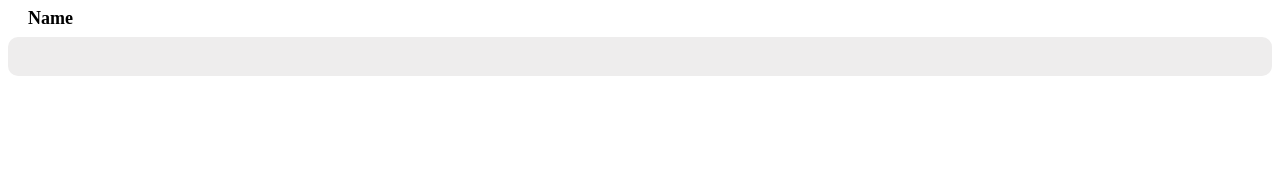
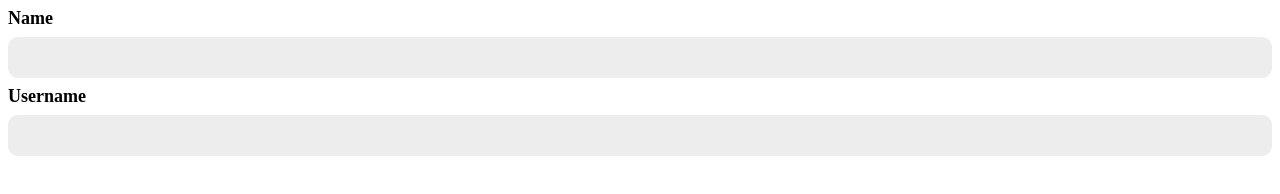
Before and after one commit to averdin2/Web_Dev_Practice, a plain HTML site: page Frontend/index.html in a window 1280 px wide. Drawn offline with Linux system fonts and the light colour scheme; files that its build step writes are made by us from their sources.

Commit message:
Added styles for form box shadow and hover effects

```diff
--- a/Frontend/index.html
+++ b/Frontend/index.html
@@ -13,8 +13,8 @@
       <label for="name">Name</label><br />
       <input type="text" id="name" name="name" /><br />
 
-      <!-- <label for="username">Username</label><br />
-      <input type="text" id="username" name="username" /><br /> -->
+      <label for="username">Username</label><br />
+      <input type="text" id="username" name="username" /><br />
     </form>
   </body>
 </html>
--- a/form.css
+++ b/form.css
@@ -1,17 +1,16 @@
 label {
   font-size: large;
   font-weight: bold;
-  margin: 12px 20px;
 }
 
 input[type='text']#name {
-  transition: border 0.3s ease;
+  transition: box-shadow 0.2s ease-in-out;
   width: 100%;
   padding: 12px 20px;
-  padding-left: 40px;
   margin: 8px 0;
   box-sizing: border-box;
-  border: none;
+  border: 1px solid rgb(238, 237, 237);
+  box-shadow: none;
   border-radius: 10px;
   background-color: rgb(238, 237, 237);
 }
@@ -19,22 +18,25 @@ input[type='text']#name {
 input[type='text']#name:focus,
 input[type='text']#name:hover {
   outline: none;
-  border: 3px solid rgb(255, 213, 219);
   background-color: white;
+  box-shadow: 0 0 0 4px rgb(255, 227, 231);
 }
 
 input[type='text']#username {
-  transition: width 0.4s ease-in-out;
-  width: 50%;
+  transition: box-shadow 0.2s ease-in-out;
+  width: 100%;
   padding: 12px 20px;
-  padding-left: 40px;
   margin: 8px 0;
   box-sizing: border-box;
-  border: 2px solid blue;
+  border: 1px solid rgb(238, 237, 237);
+  box-shadow: none;
   border-radius: 10px;
+  background-color: rgb(238, 237, 237);
 }
 
 input[type='text']#username:focus,
 input[type='text']#username:hover {
-  width: 100%;
+  outline: none;
+  background-color: white;
+  box-shadow: 0 0 0 4px rgb(255, 227, 231);
 }
```
